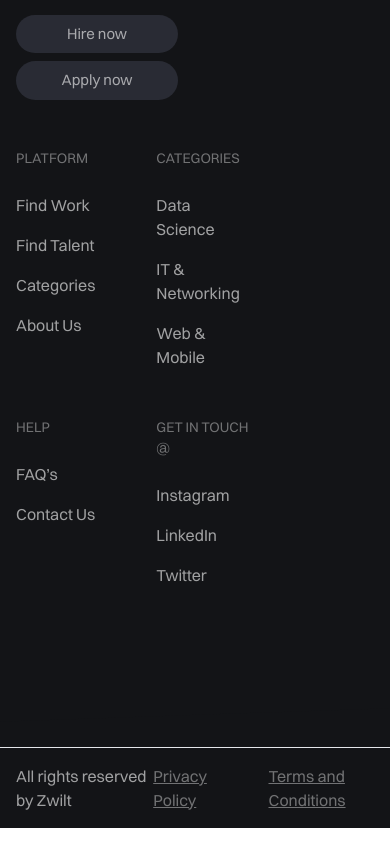
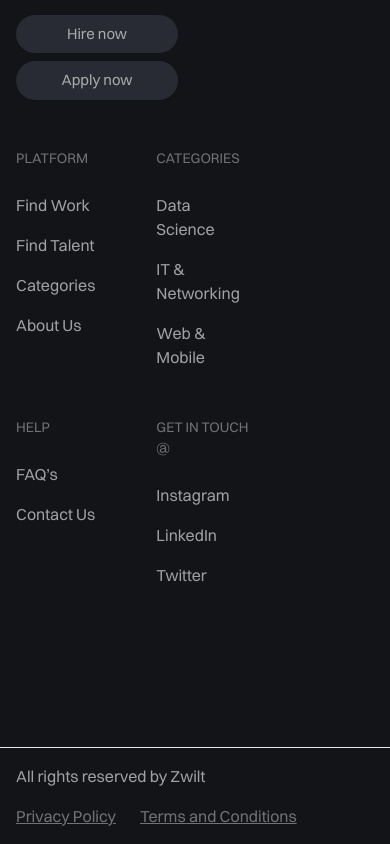
Before and after one commit to bezbrain/Punch-assessment, a React (Vite) app: page / in a window 390 px wide. Shown: the part 10300-11144 px from the top of the page. Built offline with nearby package versions, Linux system fonts and the light colour scheme.

Commit message:
Make the most base footer responsive

```diff
--- a/src/components/footer/footer.tsx
+++ b/src/components/footer/footer.tsx
@@ -76,11 +76,11 @@ const Footer = () => {
         </div>
       </div>
 
-      <div className="text-[rgba(255,255,255,0.4)] p-4  flex justify-between max-w-[1440px] mx-auto mt-8 border-t-[1px]">
+      <div className="text-[rgba(255,255,255,0.4)] p-4  justify-between max-w-[1440px] mx-auto mt-8 border-t-[1px] space-y-4 surfaceDuo:space-y-0 surfaceDuo:flex">
         <p className="text-[rgba(255,255,255,0.6)]">
           All rights reserved by Zwilt
         </p>
-        <div className="flex gap-12">
+        <div className="flex gap-6 sm:gap-12">
           <a href="" className="underline">
             Privacy Policy
           </a>
```
